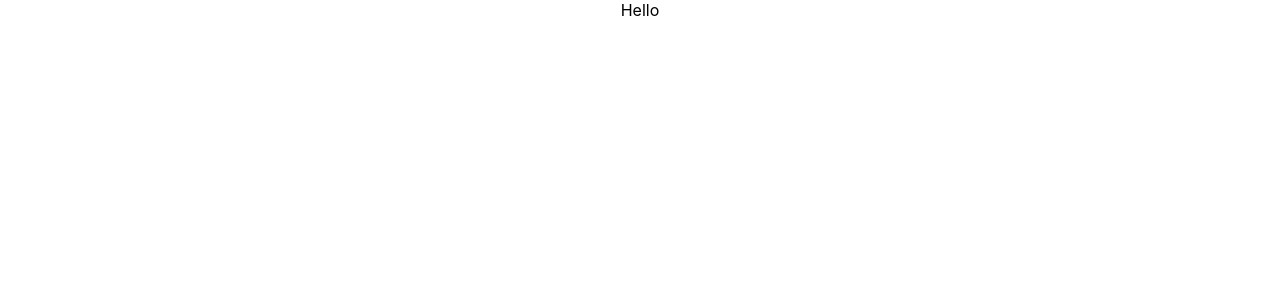
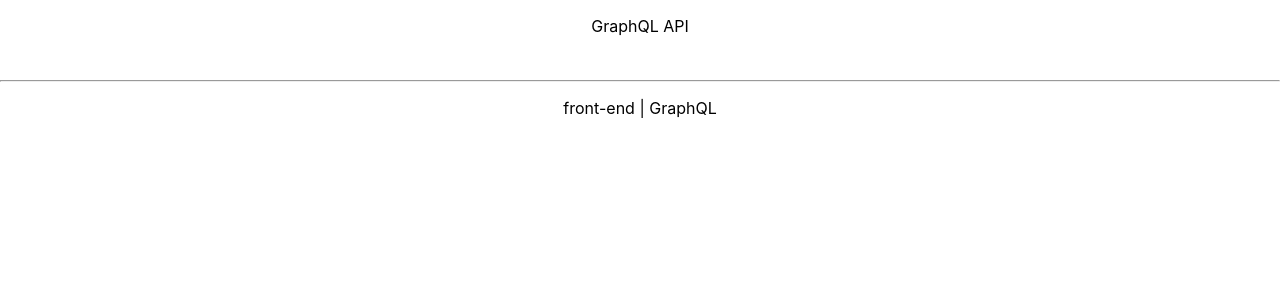
Before and after one commit to WildCodeSchool/2104-wns-remote-alphas, a React (Create React App) app in the folder front/: page / in a window 1280 px wide. Shown: the top 300 px of the page. Built offline with nearby package versions, Linux system fonts and the light colour scheme.

Commit message:
merge branch header-branch and add component CardCourses

```diff
--- a/front/package.json
+++ b/front/package.json
@@ -13,6 +13,7 @@
 		"react": "^17.0.2",
 		"react-dom": "^17.0.2",
 		"react-scripts": "4.0.3",
+		"styled-components": "^5.2.3",
 		"typescript": "^4.1.2",
 		"web-vitals": "^1.0.1"
 	},
--- a/front/src/App.tsx
+++ b/front/src/App.tsx
@@ -1,8 +1,9 @@
 import React from 'react';
+import CardCourses from './CardCourses';
 import './App.css';
 
 function App(): JSX.Element {
-	return <div className="App">Hello</div>;
+	return <div className="App"><CardCourses /></div>;
 }
 
 export default App;
--- /dev/null
+++ b/front/src/CardCourses.tsx
@@ -0,0 +1,13 @@
+import React from 'react';
+
+const CardCourses = (): JSX.Element => (
+    <div>
+        <p>GraphQL API</p>
+        <img src="" alt="" />
+        <hr />
+        <p>front-end | GraphQL</p>
+    </div>
+
+);
+
+export default CardCourses;
```
Also changed, not shown: front/src/theme/colors.tsx (added, +8 -0 lines), 1 other file (tests, documents, lock files or other folders).
